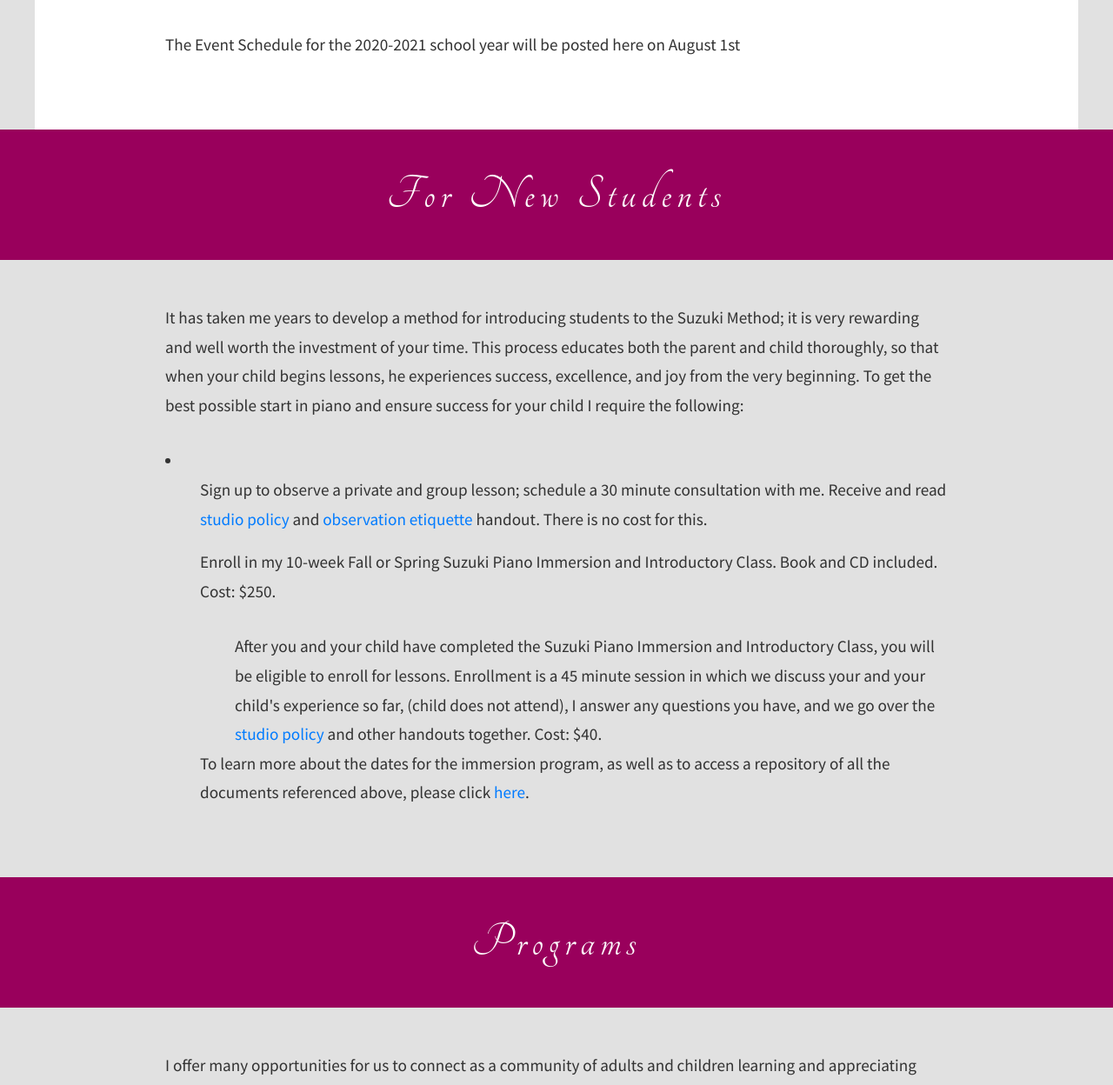
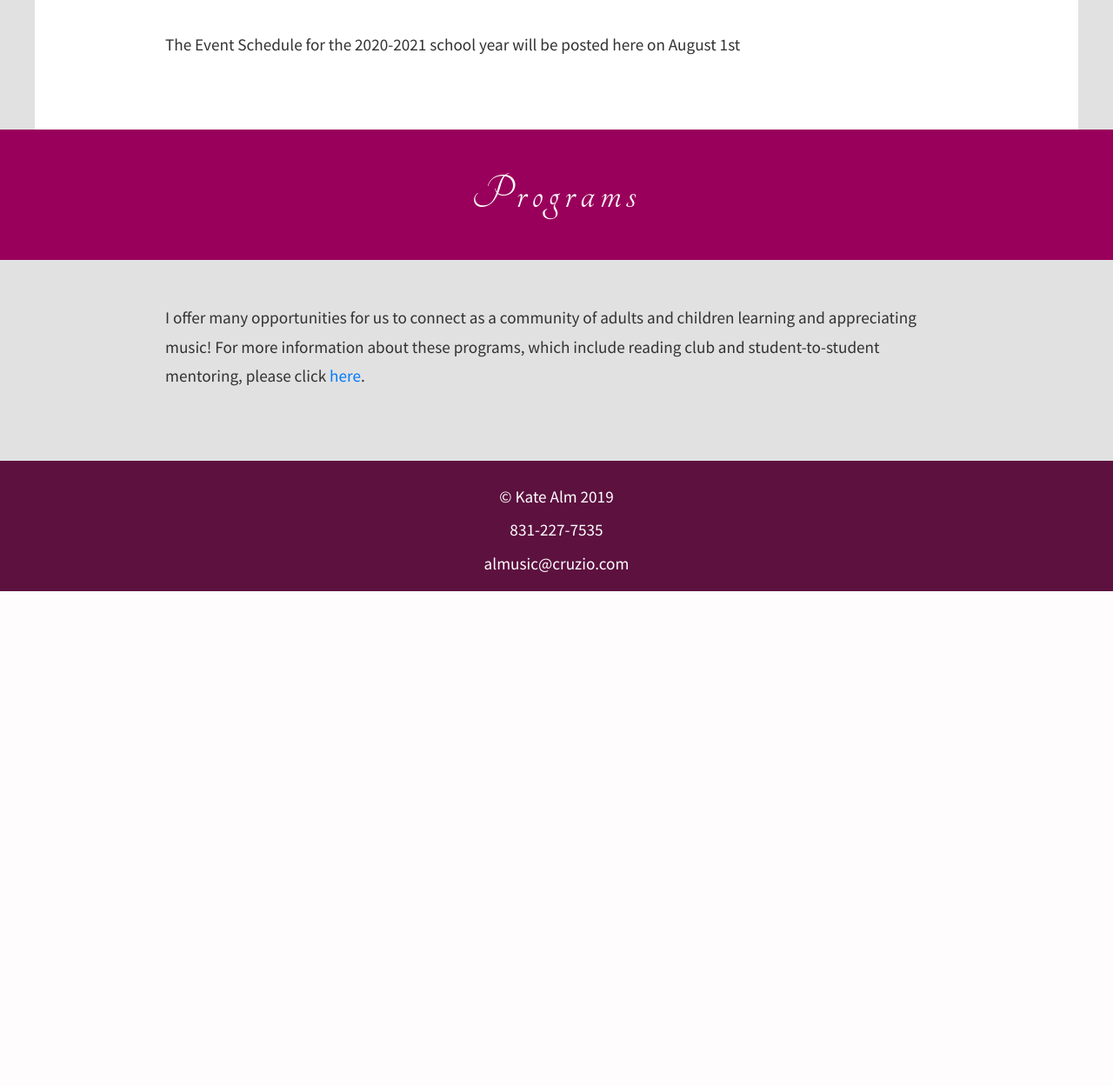
Before and after one commit to ingrid-anderson/Kate, a Django app: page / in a window 1280 px wide. Shown: the part 2204-3452 px from the top of the page at 87% size. After the commit the page ends 2884 px from the top, so only its background shows below. Run offline with Django 3.2, Linux system fonts and the light colour scheme; some libraries are stand-ins or nearby versions.

Commit message:
Update main.htm

```diff
--- a/templates/general/main.htm
+++ b/templates/general/main.htm
@@ -54,7 +54,7 @@
             <header id="banner-events">Events</header>
             {% include "include/events_list.htm" %}
         </section>
-        <section id="new-students">
+<!--         <section id="new-students">
             <header id="banner-new-students">For New Students</header>
             <div class="container-content">
                 <p>It has taken me years to develop a method for introducing students to the Suzuki Method; it is very rewarding and well worth the investment of your time. This process educates both the parent and child thoroughly, so that when your child begins lessons, he experiences success, excellence, and joy from the very beginning. To get the best possible start in piano and ensure success for your child I require the following:</ol>
@@ -65,7 +65,7 @@
                 </li>
                 <p>To learn more about the dates for the immersion program, as well as to access a repository of all the documents referenced above, please click <a href="{% url 'general:immersion' %}">here</a>.</p>
             </div>
-        </section>
+        </section> -->
 <!--         <section id="summer">
             <header id="banner-summer">Summer &amp School Year Policies</header>
             <div class="container-content">
```
